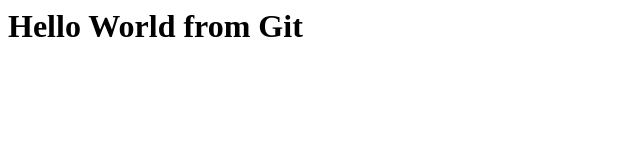
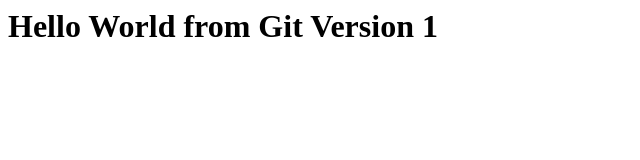
Before and after one commit to alexxavier84/AzureDemoA, a plain HTML site: page Index.html in a window 1280 px wide. Shown: the whole page, without its empty margins (0-640 px from the left). Drawn offline with Linux system fonts and the light colour scheme.

Commit message:
Version 1

```diff
--- a/Index.html
+++ b/Index.html
@@ -3,6 +3,6 @@
         <title>Hellow World</title>
     </head>
     <body>
-        <H1>Hello World from Git</H1>
+        <H1>Hello World from Git Version 1</H1>
     </body>
 </html>
```
